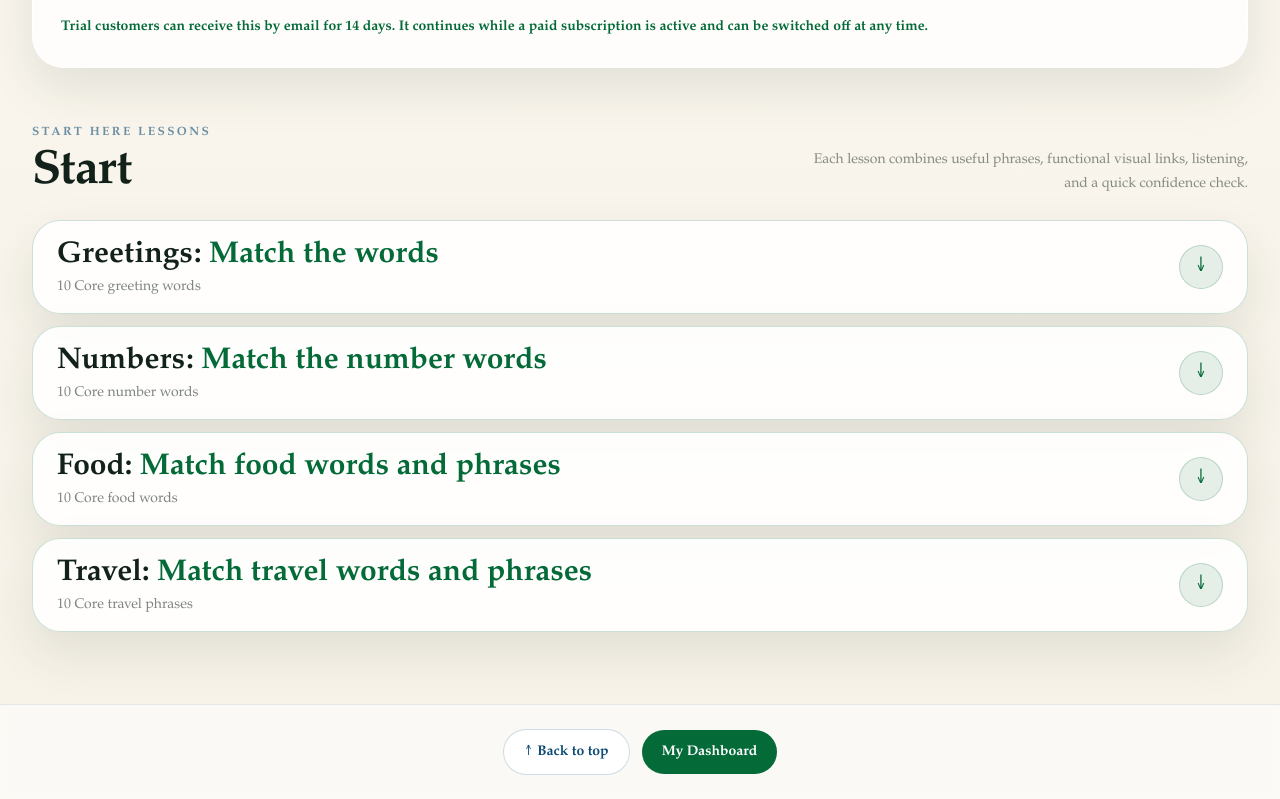
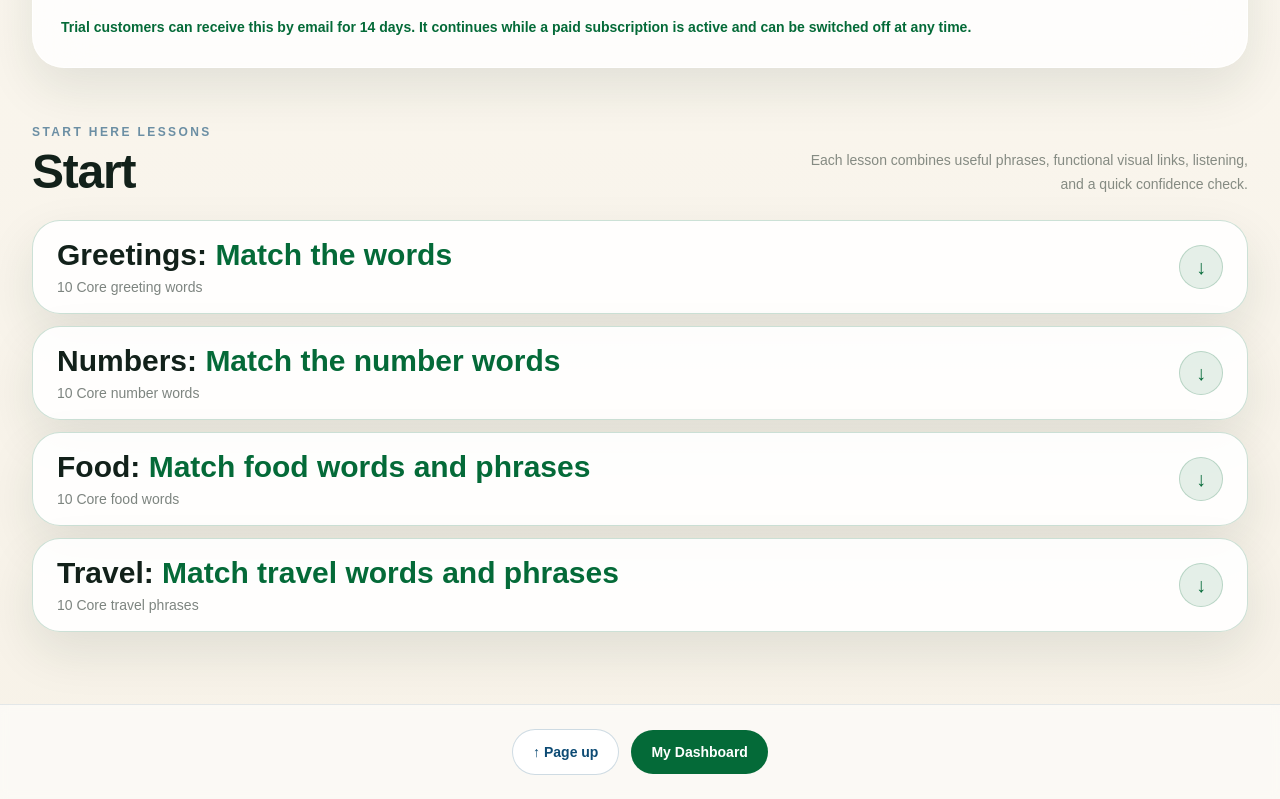
Before and after one commit to akgaza7/PORTULGIZA, a Next.js app in the folder site/: page / in a window 1280 px wide. Shown: the part 1837-2636 px from the top of the page. Built offline with nearby package versions, Linux system fonts and the light colour scheme; no server answers.

Commit message:
Use one sans-serif font throughout

```diff
--- a/site/app/globals.css
+++ b/site/app/globals.css
@@ -8,7 +8,7 @@
 
 html {
   scroll-behavior: smooth;
-  font-family: "Palatino Linotype", "Book Antiqua", Palatino, Georgia, serif;
+  font-family: Arial, sans-serif;
 }
 
 body {
@@ -49,7 +49,7 @@ textarea {
 
 .learning-page,
 .learning-page .font-display {
-  font-family: "Palatino Linotype", "Book Antiqua", Palatino, Georgia, serif;
+  font-family: Arial, sans-serif;
 }
 
 .eyebrow {
--- a/site/components/page-footer-navigation.tsx
+++ b/site/components/page-footer-navigation.tsx
@@ -22,7 +22,7 @@ export function PageFooterNavigation() {
           onClick={backToTop}
           className="rounded-full border border-ocean/20 bg-white px-5 py-3 text-sm font-semibold text-ocean transition hover:border-ocean hover:bg-sky/20 focus-visible:outline focus-visible:outline-2 focus-visible:outline-offset-2 focus-visible:outline-ocean"
         >
-          ↑ Back to top
+          ↑ Page up
         </button>
 
         {!isHomePage ? (
--- a/site/tailwind.config.ts
+++ b/site/tailwind.config.ts
@@ -24,8 +24,8 @@ const config: Config = {
         soft: "0 20px 50px rgba(20, 46, 34, 0.1)"
       },
       fontFamily: {
-        sans: ["Palatino Linotype", "Book Antiqua", "Palatino", "Georgia", "serif"],
-        display: ["Palatino Linotype", "Book Antiqua", "Palatino", "Georgia", "serif"]
+        sans: ["Arial", "sans-serif"],
+        display: ["Arial", "sans-serif"]
       }
     }
   },
```
